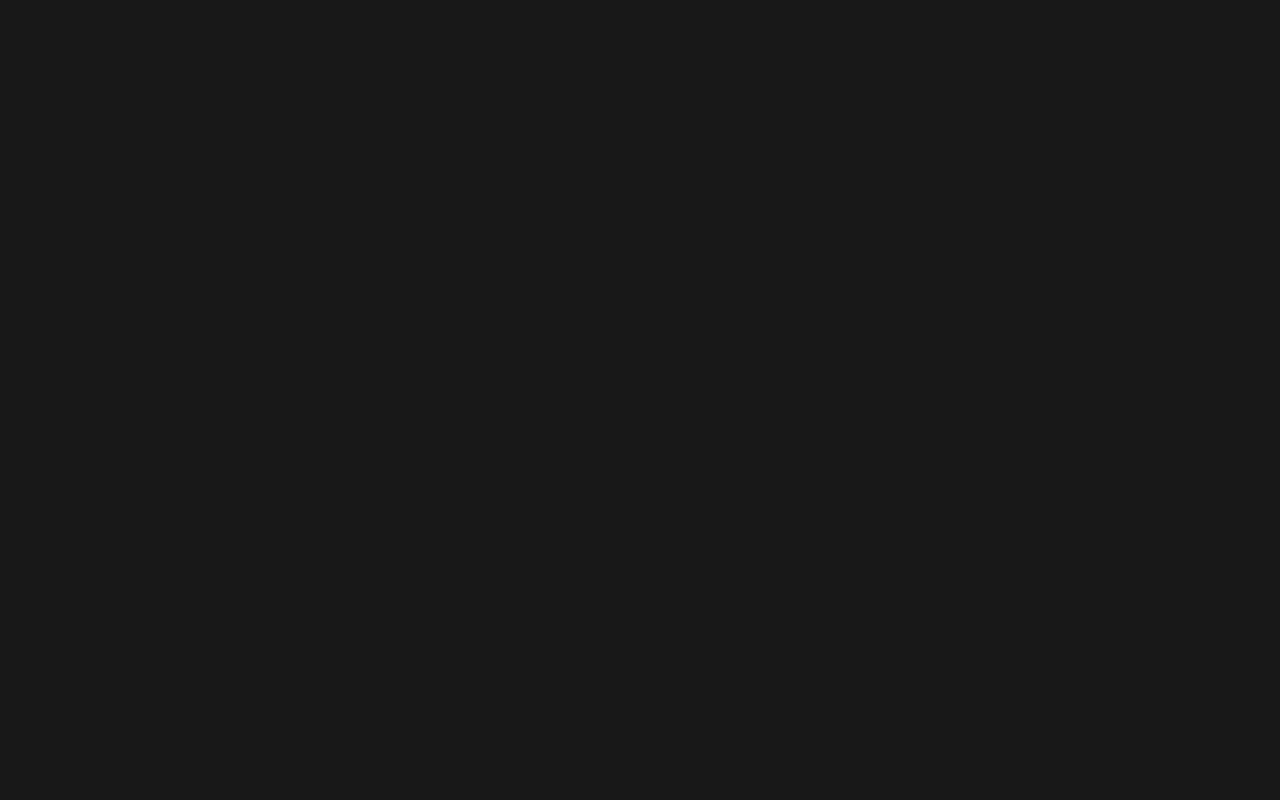
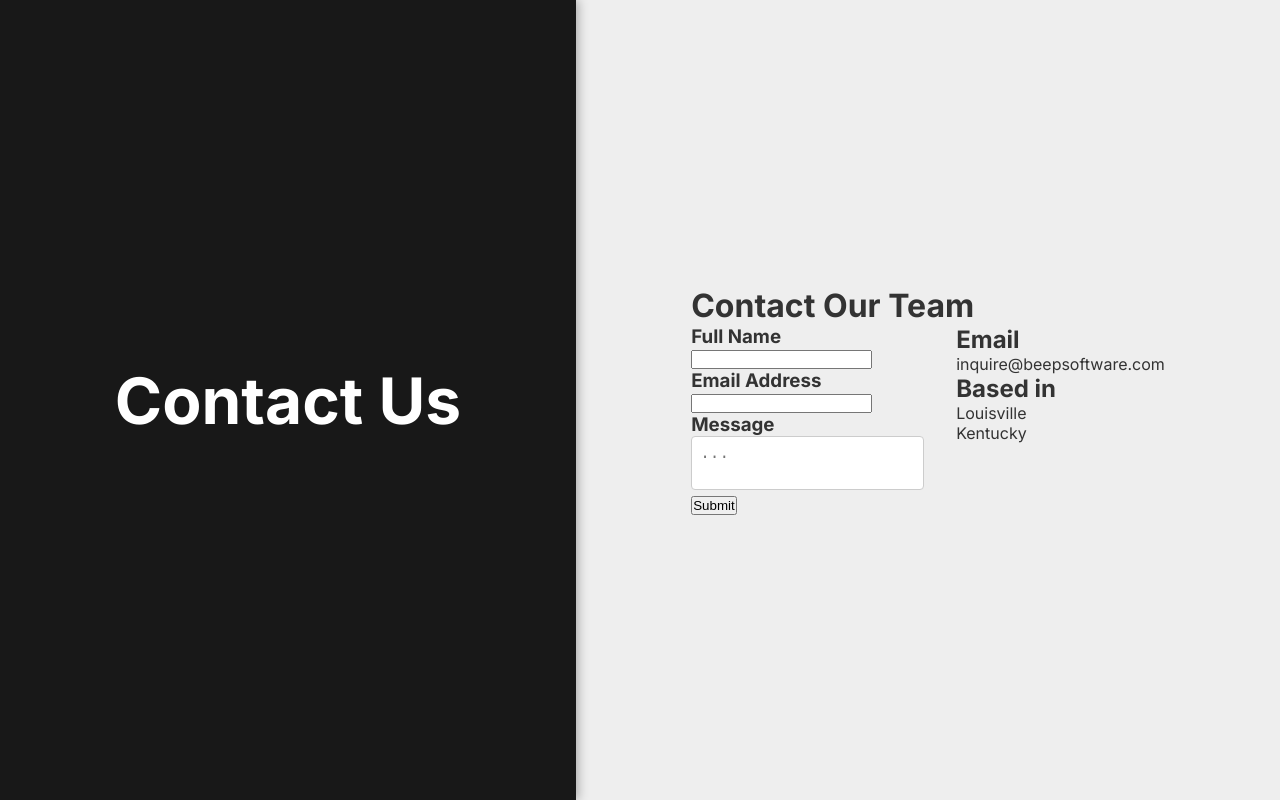
Before and after one commit to Beep-Software/beep-client, a Vue app: page /contact in a window 1280 px wide. Before the commit this address had no page. Built offline with nearby package versions, Linux system fonts and the light colour scheme.

Commit message:
Added contact page

```diff
--- a/src/router/index.ts
+++ b/src/router/index.ts
@@ -5,9 +5,23 @@ const router = createRouter({
   routes: [
     {
       path: '/',
+      redirect: '/home'
+    },
+    {
+      path: '/:catchAll(.*)',
+      redirect: '/home'
+    },
+    {
+      path: '/home',
       name: 'Home',
       component: () => import('@/views/Home.vue'),
+    },
+    {
+      path: '/contact',
+      name: 'Contact',
+      component: () => import('@/views/Contact.vue'),
     }
+
   ]
 })
 
--- /dev/null
+++ b/src/views/Contact.vue
@@ -0,0 +1,87 @@
+<template>
+    <main>
+        <div class="left">
+            <h1>Contact Us</h1>
+        </div>
+        <div class="right">
+            <div class="r-content">
+                <h1>Contact Our Team</h1>
+                <div class="content">
+                    <div class="content-left">
+                        <form id="contact-form">
+                            <h3>Full Name</h3>
+                            <input type="text" />
+                            <h3>Email Address</h3>
+                            <input type="email" />
+                            <h3>Message</h3>
+                            <textarea placeholder="..."></textarea>
+                        </form>
+                    </div>
+                    <div class="content-right">
+                        <h2>Email</h2>
+                        <p>inquire@beepsoftware.com</p>
+                        <h2>Based in</h2>
+                        <p>Louisville</p>
+                        <p>Kentucky</p>
+                    </div>
+                </div>
+                <button type="submit" form="contact-form">Submit</button>
+            </div>
+        </div>
+    </main>
+</template>
+
+<script>
+
+</script>
+
+<style scoped>
+main {
+    display: flex;
+    flex-direction: row;
+    align-items: center;
+    height: 100vh;
+}
+
+.left {
+    display: flex;
+    flex-direction: column;
+    justify-content: center;
+    align-items: center;
+    width: 45%;
+    height: 100%;
+    box-shadow: 2px 0 10px rgba(0,0,0,0.3);
+    z-index: 1;
+    font-size: 2rem;
+    font-weight: bold;
+}
+
+.right {
+    display: flex;
+    flex-direction: column;
+    justify-content: center;
+    align-items: center;
+    width: 55%;
+    height: 100%;
+    background-color: #eee;
+    color: #333;
+    padding: 2rem;
+}
+
+textarea {
+    resize: none;
+    width: 100%;
+    padding: 0.5rem;
+    font-size: 1rem;
+    border: 1px solid #ccc;
+    border-radius: 4px;
+    box-sizing: border-box;
+}
+
+.content {
+    display: flex;
+    flex-direction: row;
+    justify-content: space-between;
+    gap: 2rem;
+}
+</style>
```
